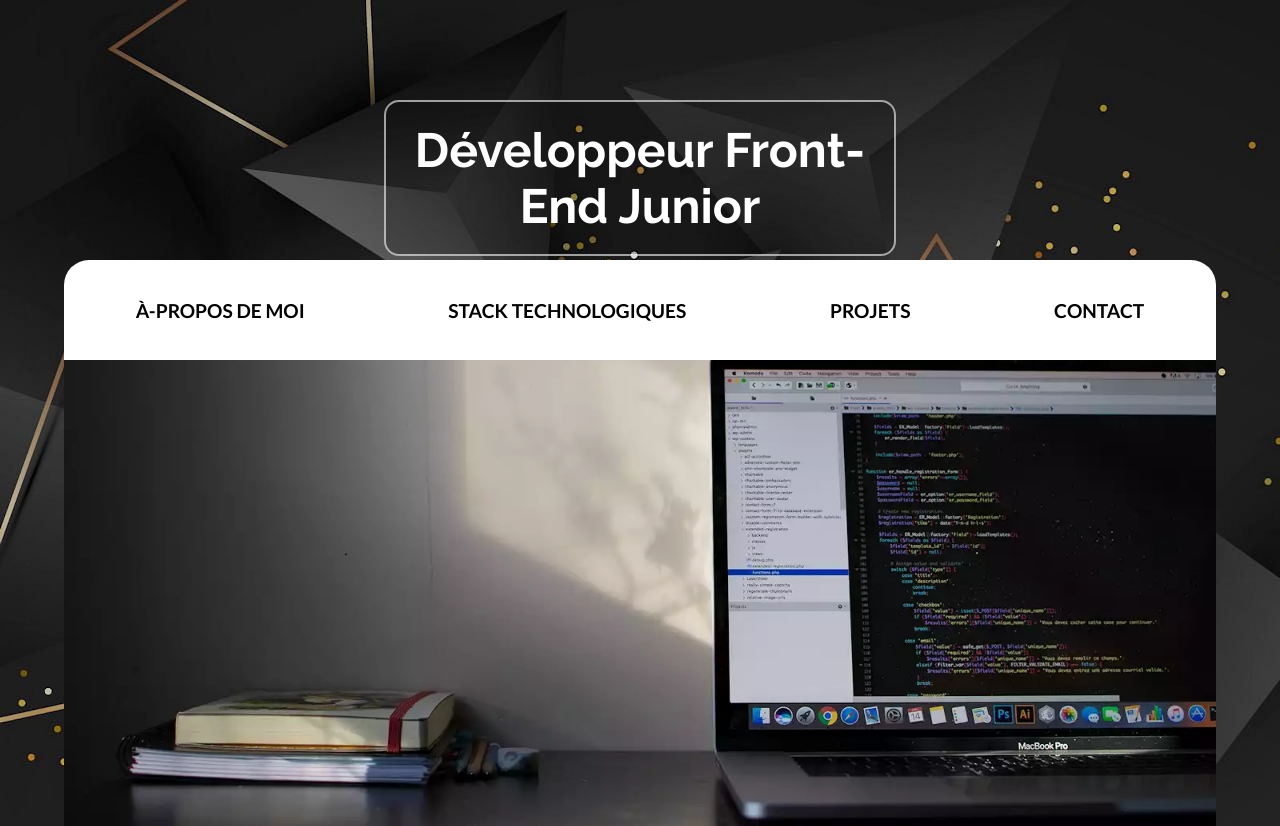
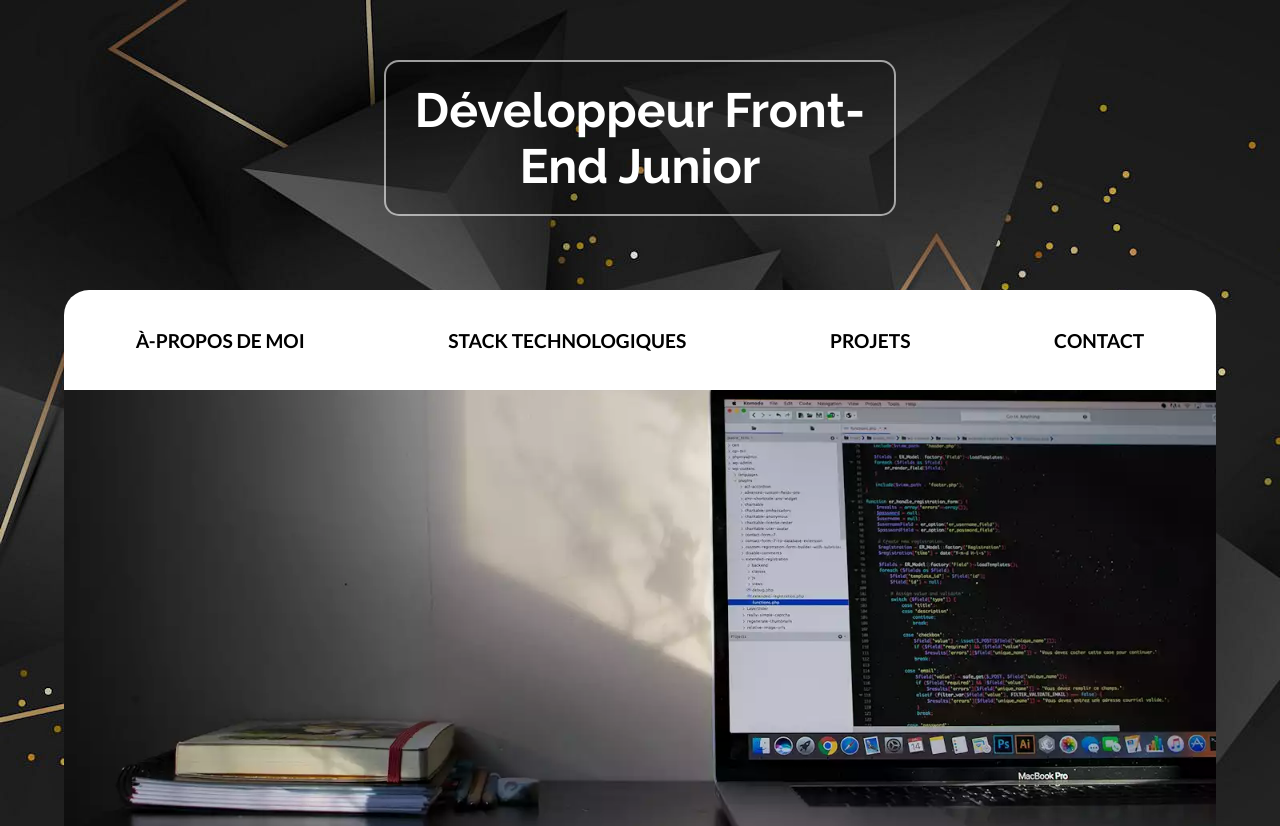
Before and after one commit to Thierry-E/OC-P12_PortFolio, a website: page index.html in a window 1280 px wide. Shown: the top 826 px of the page. Drawn offline with nearby package versions, Linux system fonts and the light colour scheme.

Commit message:
Mise a jour du style pour le "header" et 'élément "Main".

```diff
--- a/sass/base/_base.scss
+++ b/sass/base/_base.scss
@@ -18,7 +18,7 @@ body {
 main {
   max-width: 90%;
   background-color: $primary_color;
-  margin: 60px auto 0;
+  margin: 30px auto 0;
   border-radius: 25px;
 
   @media screen and (max-width: 768px) {
--- a/sass/layouts/_header.scss
+++ b/sass/layouts/_header.scss
@@ -6,7 +6,6 @@
 header {
   width: 100%;
   height: 200px;
-  padding-top: 40px;
 
   @media screen and (max-width: 1024px) {
     padding-top: 20px;
```
Also changed, not shown: assets/style/styles.css, 1 other file.
